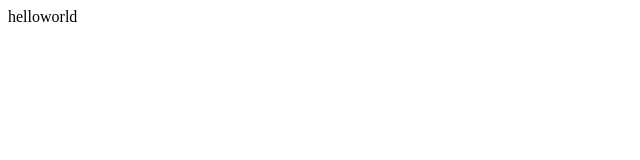
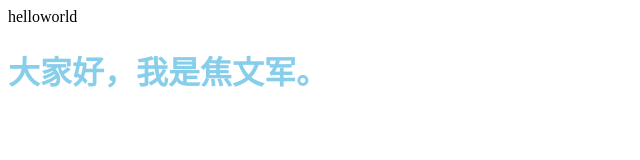
Before and after one commit to passer-by-x/1806b1-eight, a plain HTML site: page index.html in a window 1280 px wide. Shown: the whole page, without its empty margins (0-640 px from the left). Drawn offline with Linux system fonts and the light colour scheme.

Commit message:
Update index.html

```diff
--- a/index.html
+++ b/index.html
@@ -6,5 +6,6 @@
 </head>
 <body>
 	helloworld
+	<h1 style="color:skyblue">大家好，我是焦文军。</h1>
 </body>
 </html>
```
